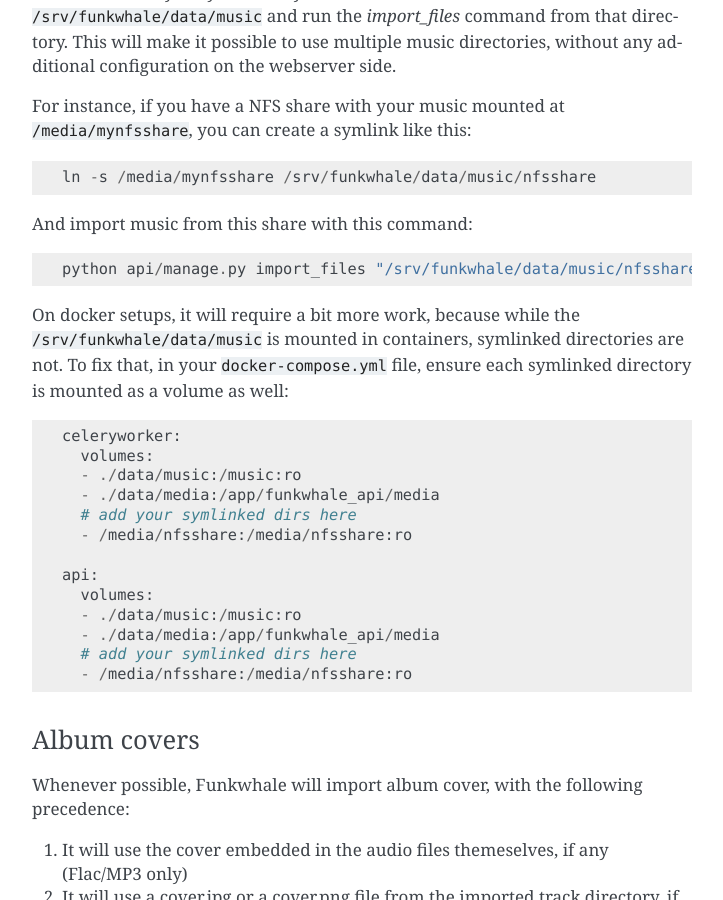
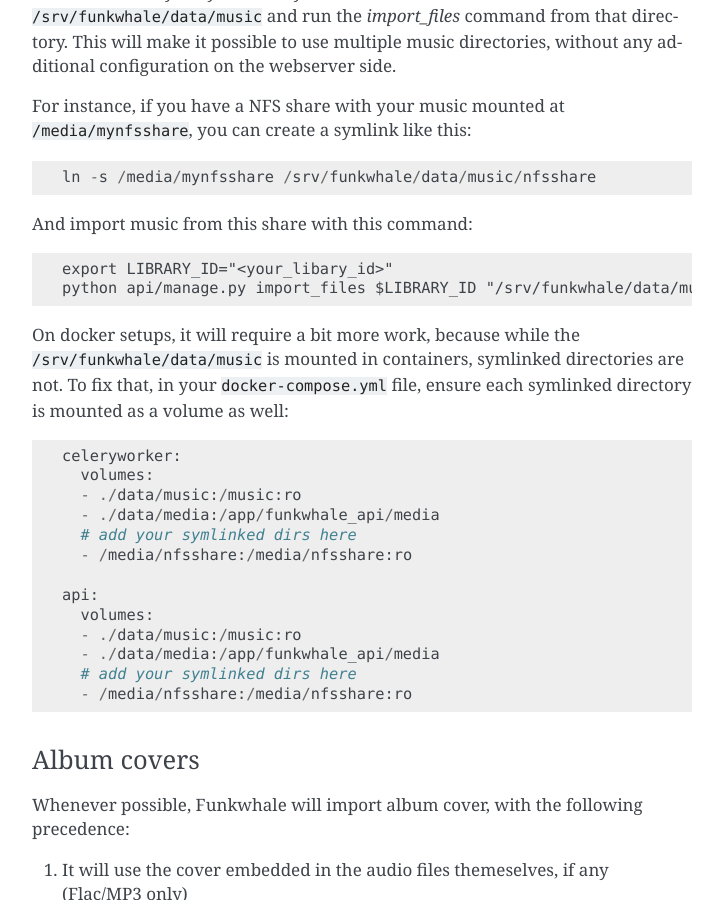
Before and after one commit to RYGhub/funkwhale, a Sphinx documentation site: the page built from docs/admin/importing-music.rst, in a window 1280 px wide and 900 px high, scrolled down 2091 px. Shown: the whole window, without its empty margins (388-1111 px from the left). Built offline with Sphinx 7.4.7, drawn with Linux system fonts in a browser that asks for light colours; pages that are not in the unit, such as notebooks, are missing from menus.

Commit message:
Added missing library_id parameter on in-place import documentation

```diff
--- a/docs/admin/importing-music.rst
+++ b/docs/admin/importing-music.rst
@@ -101,7 +101,8 @@
 
 And import music from this share with this command::
 
-    python api/manage.py import_files "/srv/funkwhale/data/music/nfsshare/**/*.ogg" --recursive --noinput --in-place
+    export LIBRARY_ID="<your_libary_id>"
+    python api/manage.py import_files $LIBRARY_ID "/srv/funkwhale/data/music/nfsshare/**/*.ogg" --recursive --noinput --in-place
 
 On docker setups, it will require a bit more work, because while the ``/srv/funkwhale/data/music`` is mounted
 in containers, symlinked directories are not. To fix that, in your ``docker-compose.yml`` file, ensure each symlinked
```
